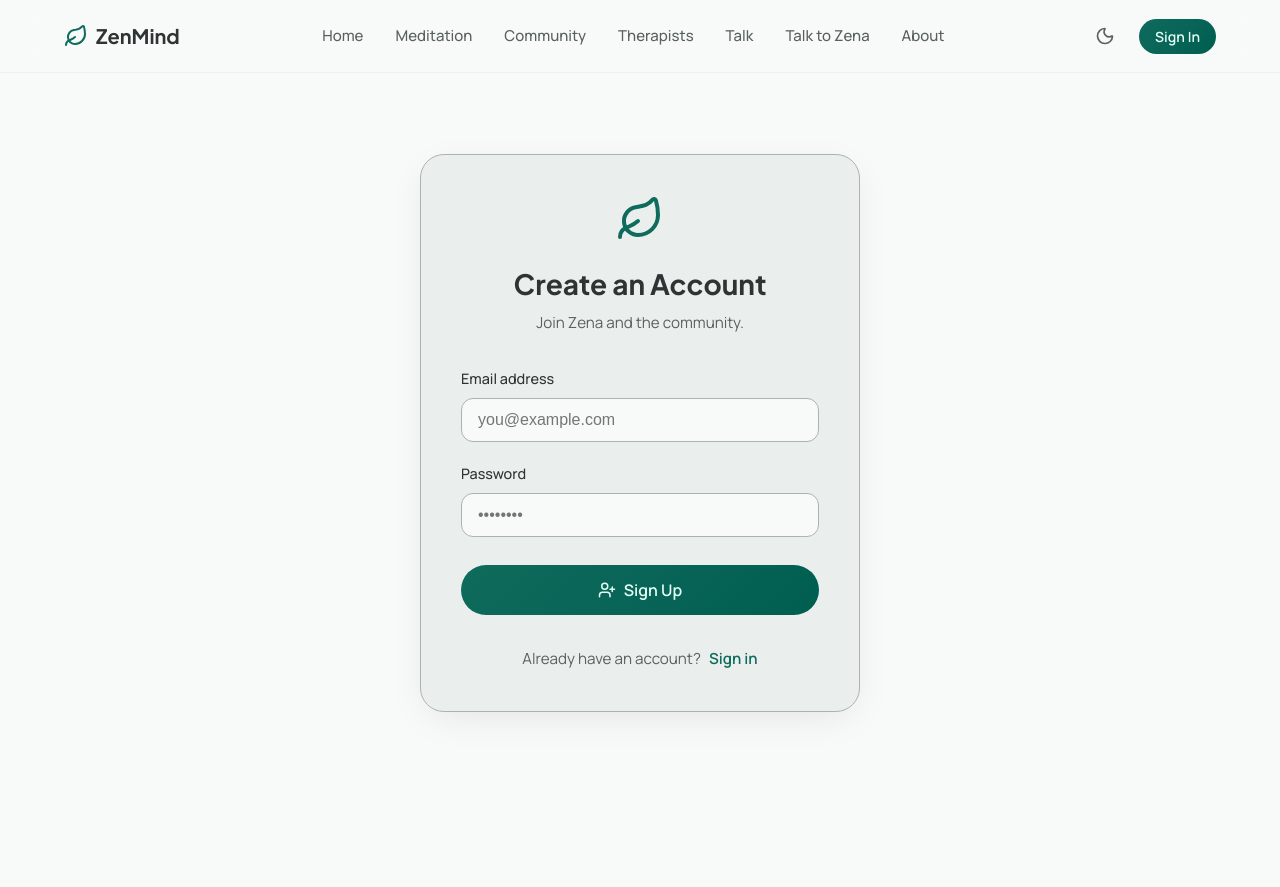
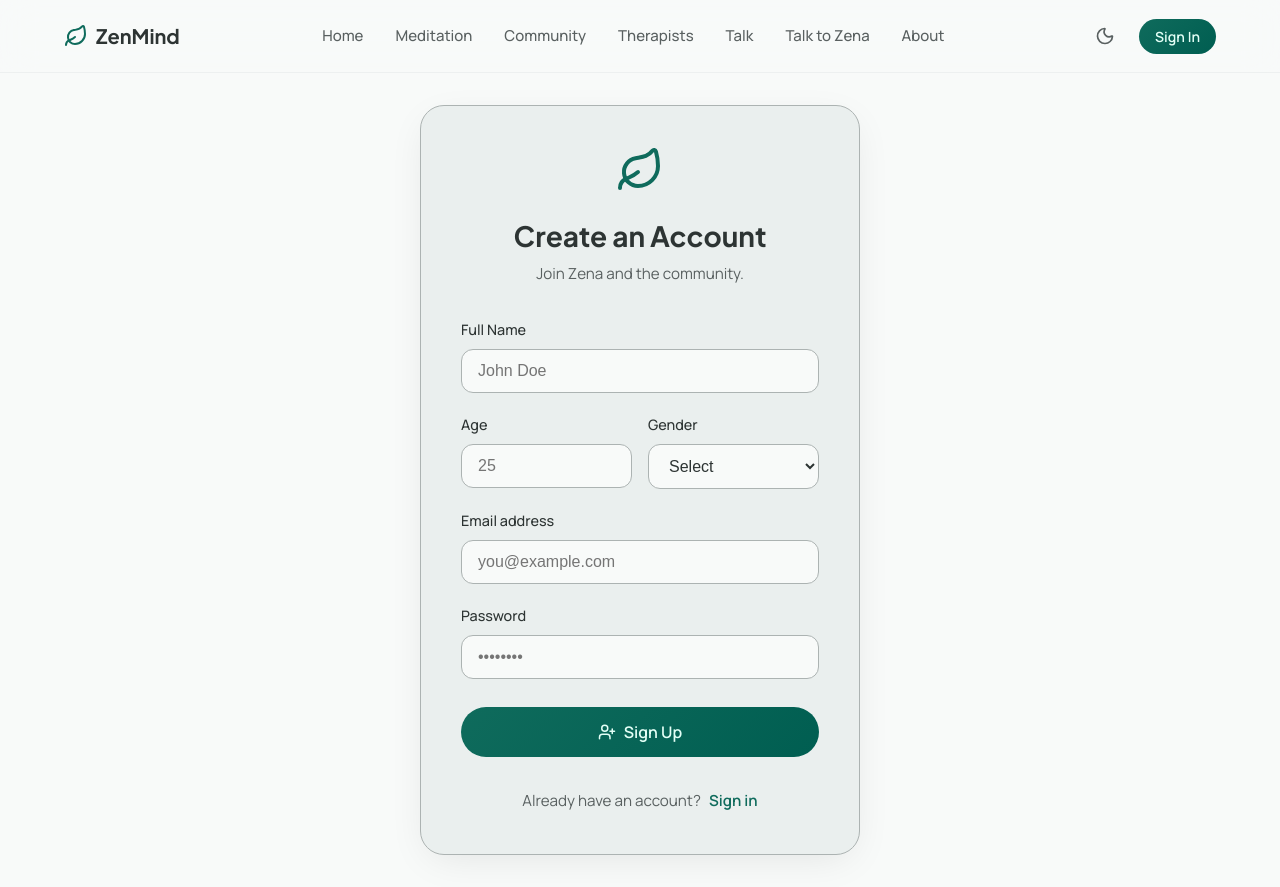
Before and after one commit to MaanasVerma-test/zenmind, a React (Vite) app: page /auth in a window 1280 px wide. Both pictures are taken after a click on the button "Sign up". Before the commit the page ends 800 px from the top, so only its background shows below. Built offline with nearby package versions, Linux system fonts and the light colour scheme; no server answers.

Commit message:
Add full name, age, and gender to signup and provide database schema

```diff
--- a/src/pages/Auth.jsx
+++ b/src/pages/Auth.jsx
@@ -10,6 +10,12 @@ export default function Auth() {
   const [isLogin, setIsLogin] = useState(true);
   const [email, setEmail] = useState('');
   const [password, setPassword] = useState('');
+
+  // Extra signup fields
+  const [name, setName] = useState('');
+  const [age, setAge] = useState('');
+  const [gender, setGender] = useState('');
+
   const [loading, setLoading] = useState(false);
   const [error, setError] = useState(null);
   const [message, setMessage] = useState(null);
@@ -29,14 +35,15 @@ export default function Auth() {
         if (error) throw error;
         navigate('/'); // Redirect to home on success
       } else {
-        const { error, data } = await register(email, password);
+        const metadata = { full_name: name, age: parseInt(age, 10), gender };
+        const { error, data } = await register(email, password, metadata);
         if (error) throw error;
 
         // Sometimes Supabase requires email verification
         if (data?.user?.identities?.length === 0) {
             setError("Email address is already taken.");
         } else {
-            setMessage('Registration successful! Please check your email to verify your account if required, or you log in directly.');
+            setMessage('Registration successful! Please check your email to verify your account if required, or you can log in directly.');
             setIsLogin(true);
             setPassword('');
         }
@@ -66,6 +73,58 @@ export default function Auth() {
         {message && <div className={styles.successBox}>{message}</div>}
 
         <form onSubmit={handleSubmit} className={styles.authForm}>
+          {!isLogin && (
+            <>
+              <div className={styles.inputGroup}>
+                <label htmlFor="name">Full Name</label>
+                <input
+                  id="name"
+                  type="text"
+                  required
+                  value={name}
+                  onChange={(e) => setName(e.target.value)}
+                  placeholder="John Doe"
+                  disabled={loading}
+                />
+              </div>
+
+              <div style={{ display: 'grid', gridTemplateColumns: '1fr 1fr', gap: '1rem' }}>
+                <div className={styles.inputGroup}>
+                  <label htmlFor="age">Age</label>
+                  <input
+                    id="age"
+                    type="number"
+                    required
+                    min="13"
+                    max="120"
+                    value={age}
+                    onChange={(e) => setAge(e.target.value)}
+                    placeholder="25"
+                    disabled={loading}
+                  />
+                </div>
+
+                <div className={styles.inputGroup}>
+                  <label htmlFor="gender">Gender</label>
+                  <select
+                    id="gender"
+                    required
+                    value={gender}
+                    onChange={(e) => setGender(e.target.value)}
+                    disabled={loading}
+                    className={styles.selectInput}
+                  >
+                    <option value="" disabled>Select</option>
+                    <option value="male">Male</option>
+                    <option value="female">Female</option>
+                    <option value="non-binary">Non-binary</option>
+                    <option value="prefer-not-to-say">Prefer not to say</option>
+                  </select>
+                </div>
+              </div>
+            </>
+          )}
+
           <div className={styles.inputGroup}>
             <label htmlFor="email">Email address</label>
             <input
--- a/src/pages/Auth.module.css
+++ b/src/pages/Auth.module.css
@@ -96,9 +96,27 @@
   box-shadow: 0 0 0 3px var(--primary-container);
 }
 
-.inputGroup input:disabled {
+.inputGroup input:disabled,
+.selectInput:disabled {
   opacity: 0.7;
   cursor: not-allowed;
+}
+
+.selectInput {
+  padding: 0.75rem 1rem;
+  border-radius: 12px;
+  border: 1px solid var(--outline-variant);
+  background-color: var(--surface);
+  color: var(--on-surface);
+  font-size: 1rem;
+  transition: all 0.2s ease;
+  width: 100%;
+}
+
+.selectInput:focus {
+  outline: none;
+  border-color: var(--primary);
+  box-shadow: 0 0 0 3px var(--primary-container);
 }
 
 .submitBtn {
--- a/src/providers/AuthProvider.jsx
+++ b/src/providers/AuthProvider.jsx
@@ -32,8 +32,14 @@ export const AuthProvider = ({ children }) => {
     return supabase.auth.signInWithPassword({ email, password });
   };
 
-  const register = async (email, password) => {
-    return supabase.auth.signUp({ email, password });
+  const register = async (email, password, metadata = {}) => {
+    return supabase.auth.signUp({
+      email,
+      password,
+      options: {
+        data: metadata
+      }
+    });
   };
 
   const logout = async () => {
```
Also changed, not shown: 1 other file (tests, documents, lock files or other folders).
